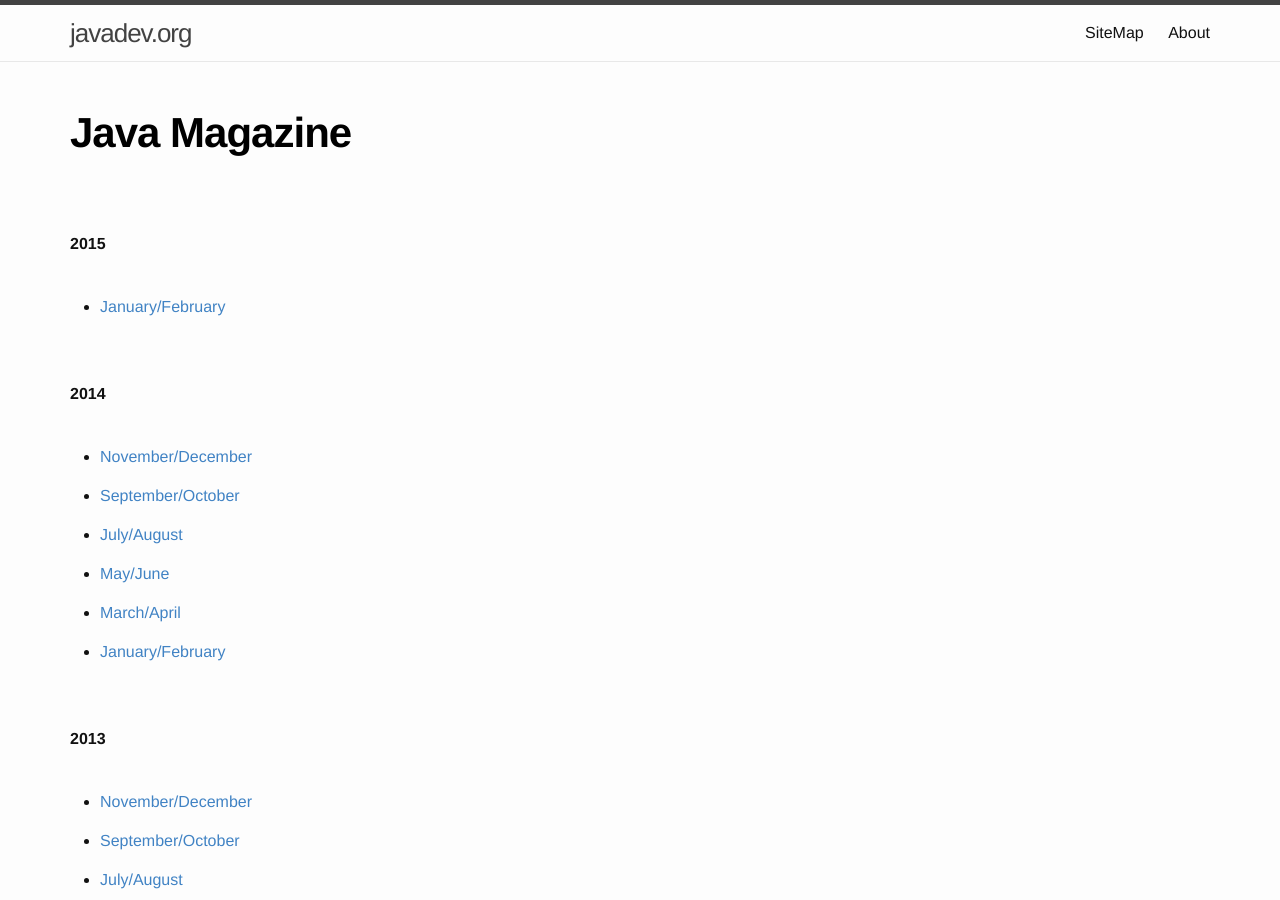
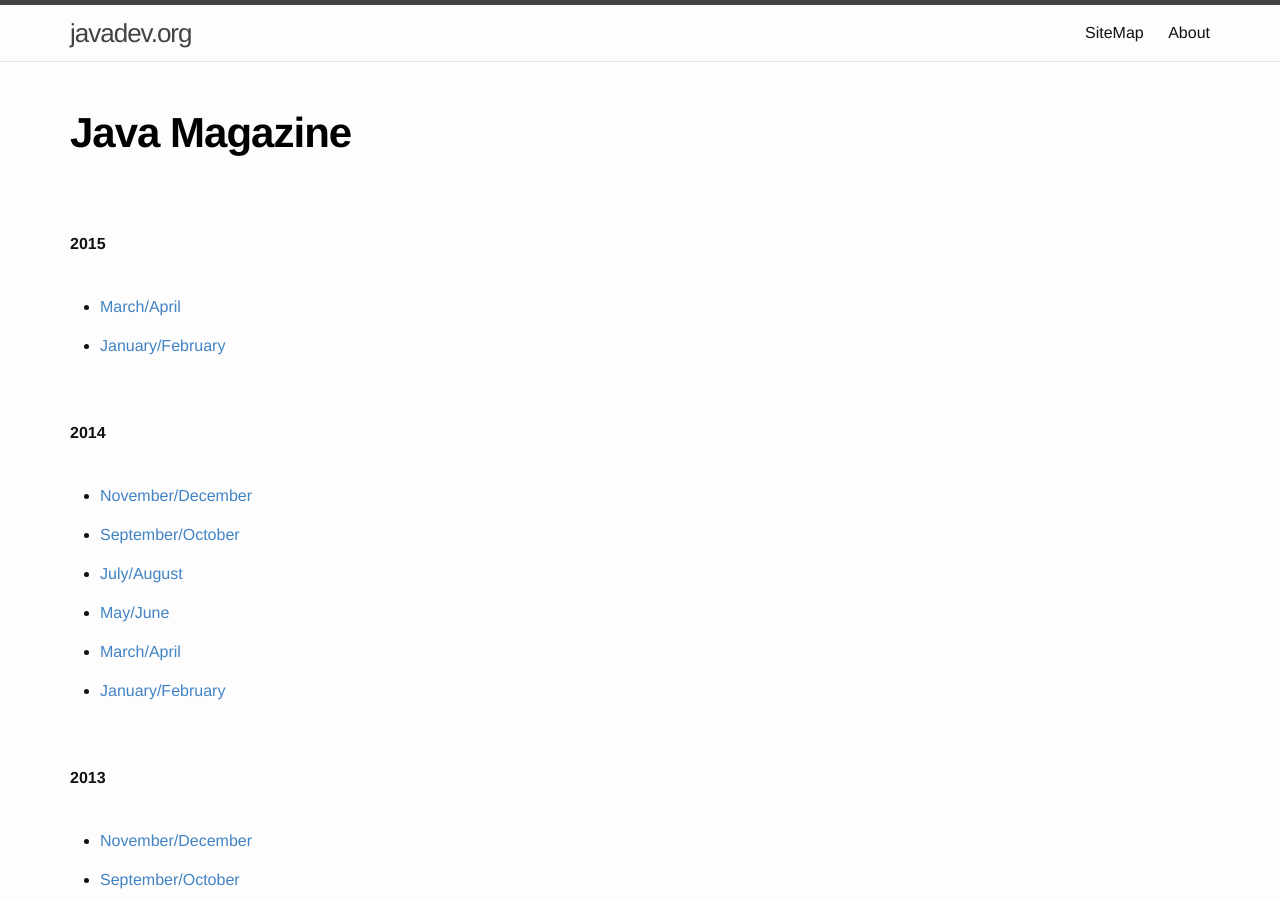
Before and after one commit to webmakaka/javadev.org, a Jekyll site: the page built from website/library/collections/magazines/java_magazine.md, in a window 1280 px wide and 900 px high. Built offline with Jekyll 4.4.1, drawn with Linux system fonts in a browser that asks for light colours.

Commit message:
Update java_magazine.md

```diff
--- a/website/library/collections/magazines/java_magazine.md
+++ b/website/library/collections/magazines/java_magazine.md
@@ -11,6 +11,7 @@
 <br/>
 
 <ul>
+<li><a href="http://mailings1.gtxcel.com/portal/wts/ucmc%7CS%7CfgBBaegeV3ajrzj66kA8-7AdsOl92H0KkHn58g">March/April</a></li>
 <li><a href="http://mailings1.gtxcel.com/portal/wts/ucmc%7CS%7Cfe8qLefDSz6j%7CBCs6kj7%7CfOdsOl92H0KkHn58g">January/February</a></li>
 </ul>
 
```
